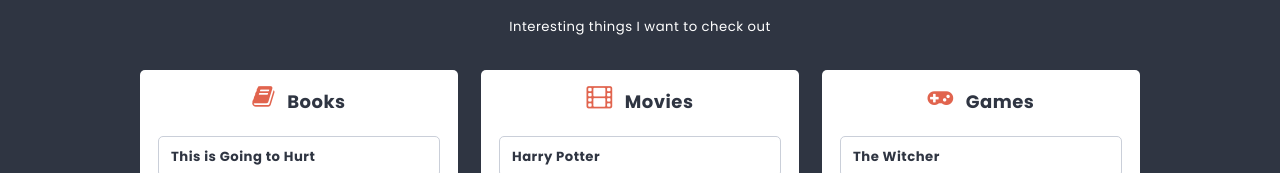
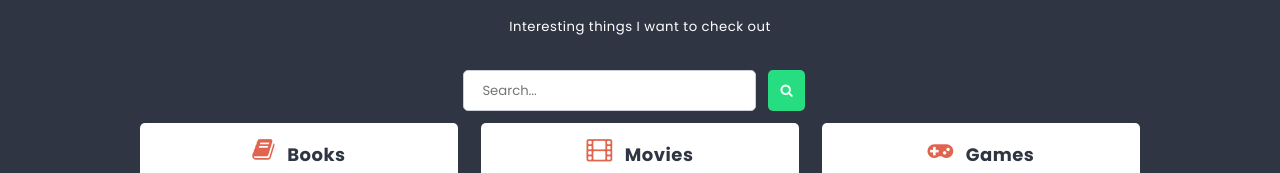
Before and after one commit to grzanek-monika/to-do-list-app, a React (Create React App) app: page /list/1 in a window 1280 px wide. Shown: the part 265-438 px from the top of the page. Built offline with nearby package versions, Linux system fonts and the light colour scheme.

Commit message:
Add getSearchString selector and use it in SearchForm component for change local state, move SearchForm component to List component.

```diff
--- a/src/components/ColumnForm/ColumnForm.js
+++ b/src/components/ColumnForm/ColumnForm.js
@@ -5,13 +5,13 @@
 import { useDispatch } from 'react-redux';
 import { addColumn } from '../../redux/store';
 
-const ColumnForm = props => {
+const ColumnForm = ({listId}) => {
     const dispatch = useDispatch();
     const [title, setTitle] = useState('');
     const [icon, setIcon] = useState('');
     const handleSubmit = e => {
         e.preventDefault();
-        dispatch(addColumn({ title, icon }));
+        dispatch(addColumn({ title, icon, listId }));
         setTitle('');
         setIcon('');
     }
--- a/src/components/Home/Home.js
+++ b/src/components/Home/Home.js
@@ -1,12 +1,10 @@
 import Hero from "../Hero/Hero.js";
-import SearchForm from "../SearchForm/SearchForm.js";
 import Lists from "../Lists/Lists.js";
 
 const Home = () => {
     return(
         <>
             <Hero />
-            <SearchForm />
             <Lists />
         </>
     )
--- a/src/components/List/List.js
+++ b/src/components/List/List.js
@@ -1,7 +1,8 @@
 import styles from './List.module.scss';
+import SearchForm from '../SearchForm/SearchForm.js';
 import Column from '../Column/Column.js';
 import ColumnForm from '../ColumnForm/ColumnForm.js';
-import { useParams } from 'react-router-dom';
+import { useParams, Navigate} from 'react-router-dom';
 import { useSelector } from 'react-redux';
 import { getColumnsByList, getListById } from '../../redux/store.js';
 
@@ -10,17 +11,18 @@
     const { listId } = useParams();
     const columns = useSelector(state => getColumnsByList(state, listId));
     const listData = useSelector(state => getListById(state, listId));
-
+    if(!listData) return <Navigate to='/' />
     return(
     <div className={styles.list}>
         <header className={styles.header}>
             <h2 className={styles.title}>{listData.title}</h2>
         </header>
         <p className={styles.description}>{listData.description}</p>
+        <SearchForm />
         <section className={styles.columns}>
             {columns.map( column => <Column key={column.id} {...column}  />)}
         </section>
-        <ColumnForm />
+        <ColumnForm listId={listId} />
 
     </div>
     );
--- a/src/components/SearchForm/SearchForm.js
+++ b/src/components/SearchForm/SearchForm.js
@@ -2,15 +2,16 @@
 import TextInput from '../TextInput/TextInput.js';
 import Button from '../Button/Button.js';
 import { useState } from 'react';
-import { useDispatch } from 'react-redux';
-import { updateSearchString } from '../../redux/store.js';
+import { useDispatch, useSelector } from 'react-redux';
+import { updateSearchString, getSearchString } from '../../redux/store.js';
 
 const SearchForm = () => {
   const dispatch = useDispatch();
-  const [txt, setTxt] = useState('');
+  const searchString = useSelector((state) => getSearchString(state));
+  const [txt, setTxt] = useState(searchString);
   const searchButton = e => {
     e.preventDefault();
-    dispatch(updateSearchString(txt))
+    dispatch(updateSearchString(txt));
   }
     return(
       <form className={styles.searchForm} onSubmit={searchButton}>
--- a/src/redux/store.js
+++ b/src/redux/store.js
@@ -15,6 +15,8 @@
 export const getColumnsByList = ({columns}, listId) => columns.filter(column => column.listId === listId);
 
 export const getAllLists = (state => state.lists);
+
+export const getSearchString = ({ searchString }) => searchString;
 
 const reducer = (state, action) => {
   switch(action.type){
```
